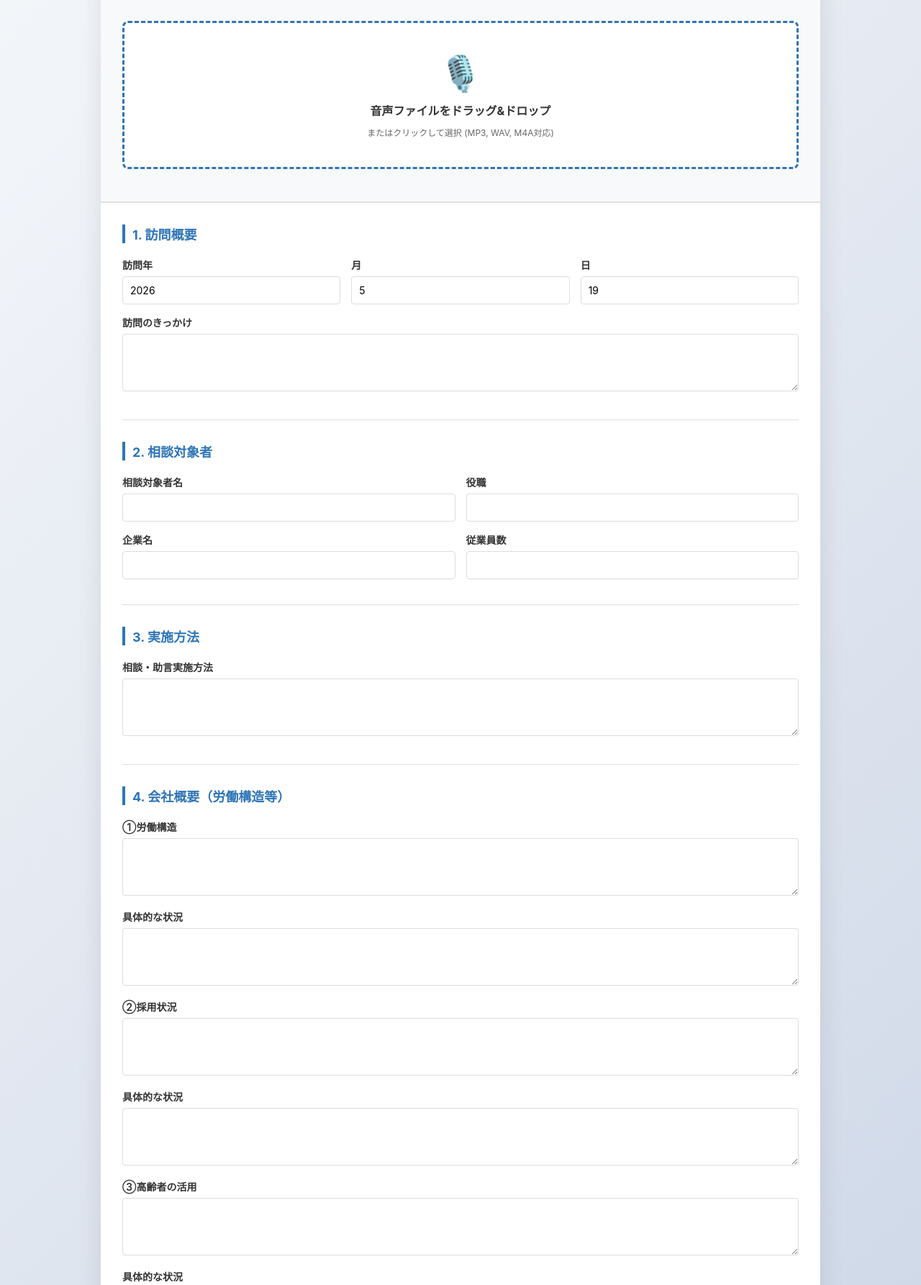
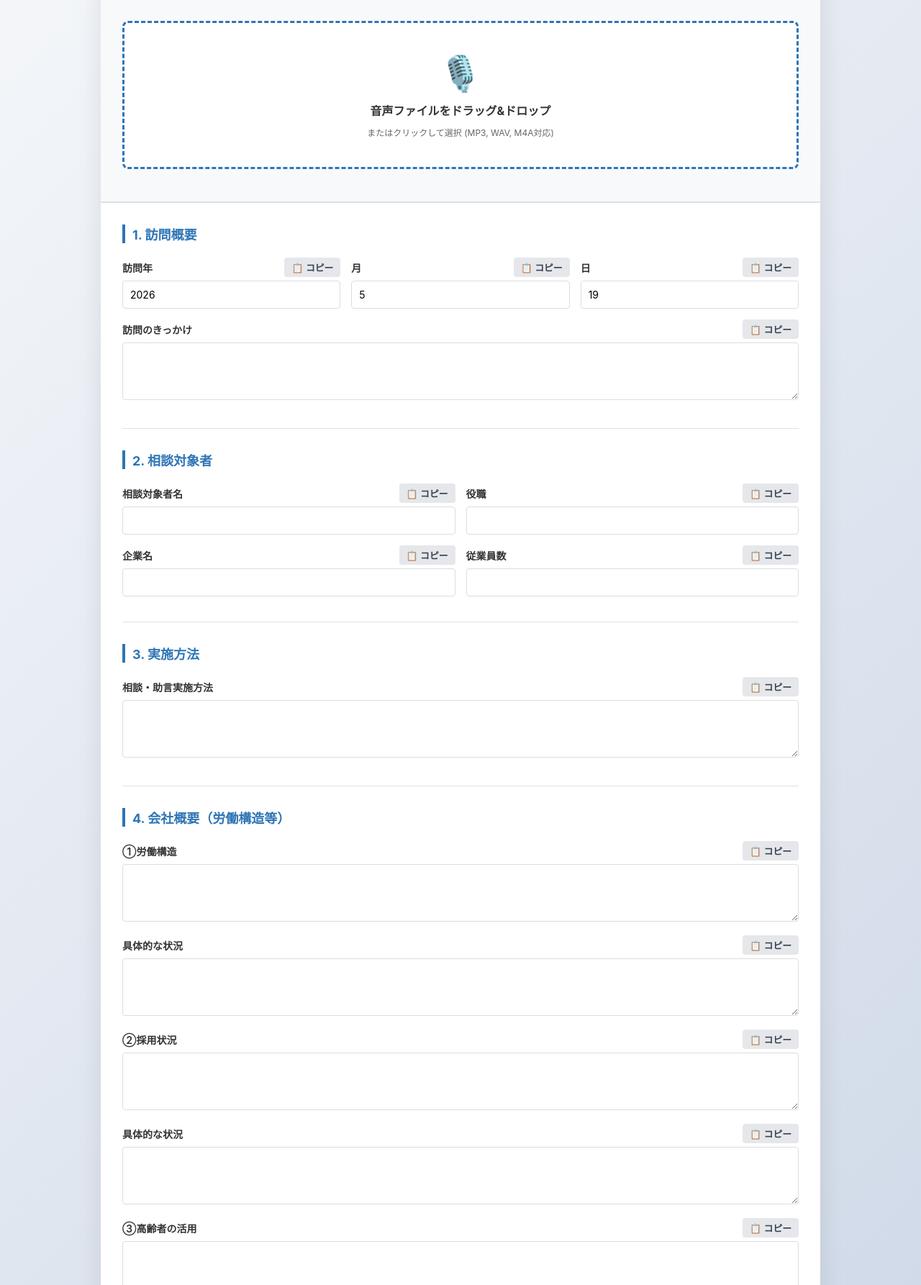
Before and after one commit to adcrescendoad-tech/Repository-name-speech-to-text-app, a Flask app: page / in a window 1280 px wide. Shown: the part 149-1935 px from the top of the page at 72% size. Run offline with Flask 3, Linux system fonts and the light colour scheme; some libraries are stand-ins or nearby versions.

Commit message:
Add copy buttons to each field for easier copy-pasting to excel

```diff
--- a/templates/index.html
+++ b/templates/index.html
@@ -180,8 +180,25 @@
             border: 1px solid #ddd;
         }
 
-        .btn-secondary:hover {
+        .btn-secondary:hover:not(:disabled) {
             background: #e0e0e0;
+            transform: translateY(-2px);
+        }
+
+        .copy-btn {
+            padding: 4px 10px;
+            font-size: 0.8rem;
+            background: #e5e7eb;
+            color: #374151;
+            border: none;
+            border-radius: 4px;
+            cursor: pointer;
+            transition: all 0.2s;
+            font-weight: 600;
+        }
+        .copy-btn:hover {
+            background: #d1d5db;
+            transform: translateY(-1px);
         }
 
         .alert {
@@ -429,7 +446,73 @@
         const transcriptionSection = document.getElementById('transcriptionSection');
         const transcriptionText = document.getElementById('transcriptionText');
 
-        uploadArea.addEventListener('click', () => fileInput.click());
+        // ファイルピッカーエリアのクリック処理
+        uploadArea.addEventListener('click', (e) => {
+            if (e.target.id !== 'fileInput') {
+                fileInput.click();
+            }
+        });
+
+        // 全てのフォーム要素にコピーボタンを追加
+        window.addEventListener('DOMContentLoaded', () => {
+            document.querySelectorAll('.form-group').forEach(group => {
+                const label = group.querySelector('label');
+                const input = group.querySelector('input, textarea, select');
+
+                // label と input/textarea が存在する場合のみ追加
+                if (label && input && input.id) {
+                    const headerDiv = document.createElement('div');
+                    headerDiv.style.display = 'flex';
+                    headerDiv.style.justifyContent = 'space-between';
+                    headerDiv.style.alignItems = 'center';
+                    headerDiv.style.marginBottom = '5px';
+
+                    group.insertBefore(headerDiv, label);
+                    headerDiv.appendChild(label);
+                    label.style.marginBottom = '0';
+
+                    const copyBtn = document.createElement('button');
+                    copyBtn.type = 'button';
+                    copyBtn.className = 'copy-btn';
+                    copyBtn.innerHTML = '📋 コピー';
+                    copyBtn.title = '入力内容をクリップボードにコピー';
+
+                    copyBtn.onclick = () => {
+                        let textToCopy = '';
+                        // 年月日フィールドの場合は3つの入力欄を結合する
+                        if (input.id === 'visitYear' || input.id === 'reportYear') {
+                            const prefix = input.id.replace('Year', '');
+                            const y = document.getElementById(prefix + 'Year').value;
+                            const m = document.getElementById(prefix + 'Month').value;
+                            const d = document.getElementById(prefix + 'Day').value;
+                            if (y && m && d) textToCopy = `${y}年${m}月${d}日`;
+                        } else {
+                            textToCopy = input.value;
+                        }
+
+                        if (textToCopy) {
+                            navigator.clipboard.writeText(textToCopy).then(() => {
+                                const originalText = copyBtn.innerHTML;
+                                copyBtn.innerHTML = '✅ コピー済';
+                                copyBtn.style.background = '#10b981';
+                                copyBtn.style.color = 'white';
+                                setTimeout(() => {
+                                    copyBtn.innerHTML = originalText;
+                                    copyBtn.style.background = '';
+                                    copyBtn.style.color = '';
+                                }, 2000);
+                            });
+                        } else {
+                            // コピーするテキストがない場合
+                            const originalText = copyBtn.innerHTML;
+                            copyBtn.innerHTML = '⚠️ 空欄です';
+                            setTimeout(() => { copyBtn.innerHTML = originalText; }, 1500);
+                        }
+                    };
+                    headerDiv.appendChild(copyBtn);
+                }
+            });
+        });
 
         uploadArea.addEventListener('dragover', (e) => {
             e.preventDefault();
```
